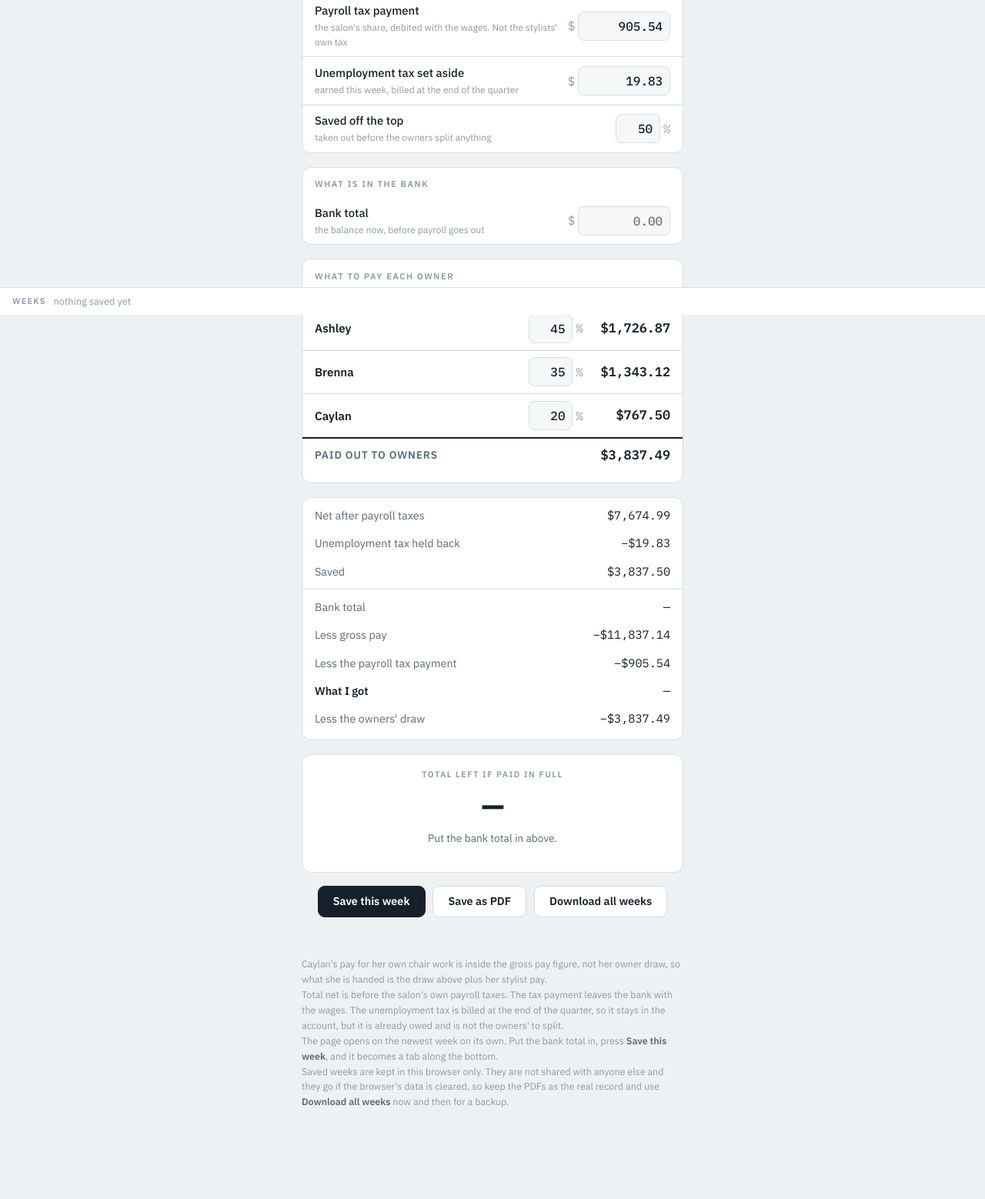
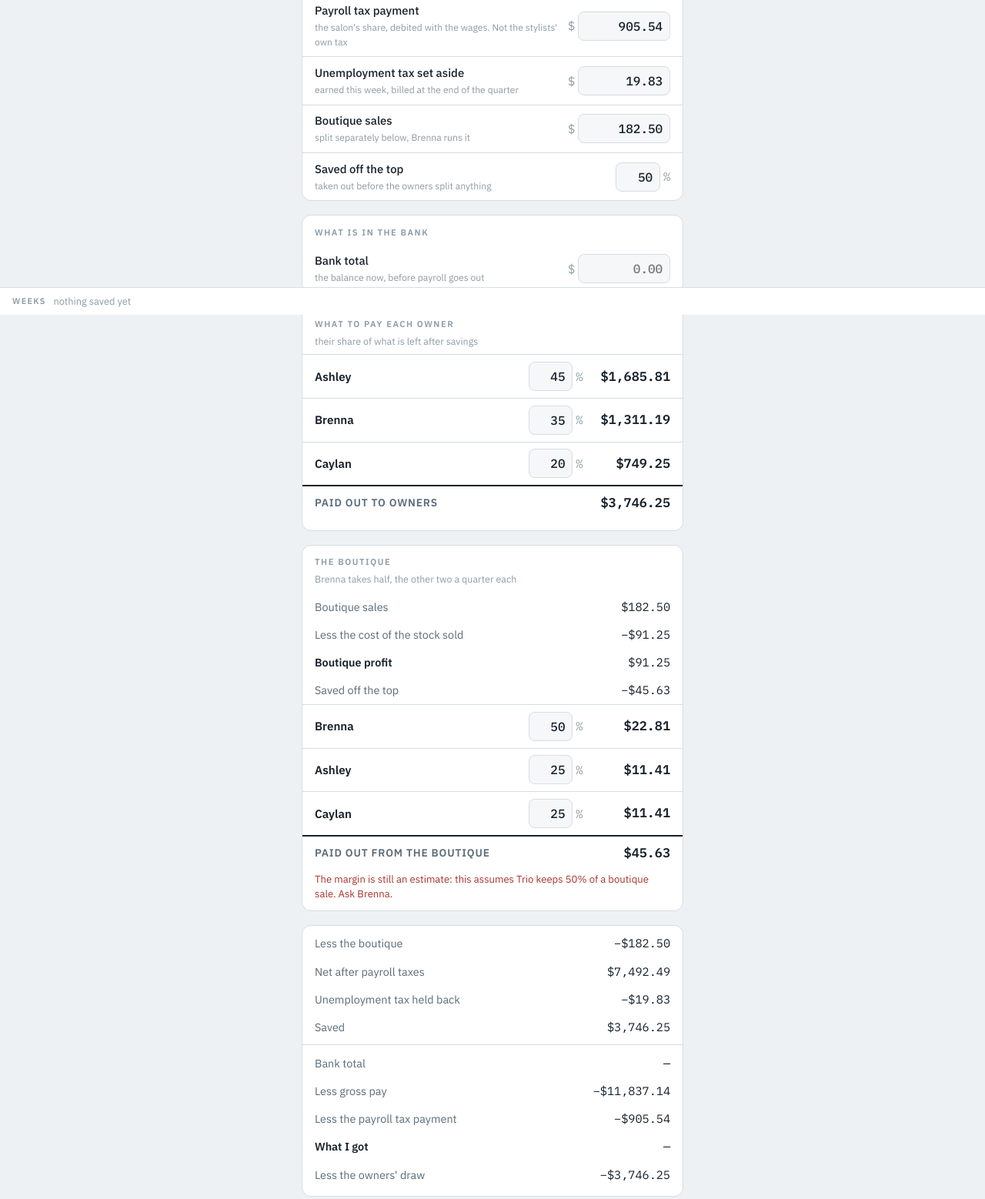
Before and after one commit to oakeemedia-spec/trio-cash-check, a plain HTML site: page index.html in a window 1280 px wide. Shown: the part 391-1949 px from the top of the page at 77% size. Before the commit the page ends 1921 px from the top, so only its background shows below. Drawn offline with Linux system fonts and the light colour scheme.

Commit message:
Boutique splits on its own, Brenna 50 / Ashley 25 / Caylan 25
It comes out of the salon pot first so the same sales are not divided
twice. Margin is still an estimate and the page says so.

Co-Authored-By: Claude Opus 5 <noreply@anthropic.com>

```diff
--- a/index.html
+++ b/index.html
@@ -169,6 +169,11 @@ footer b{color:var(--ink-soft);font-weight:600}
         <input id="uitax" type="text" inputmode="decimal" autocomplete="off"></span>
     </div>
     <div class="field">
+      <label for="bout">Boutique sales<span class="hint">split separately below, Brenna runs it</span></label>
+      <span class="box"><span class="cur">$</span>
+        <input id="bout" type="text" inputmode="decimal" autocomplete="off"></span>
+    </div>
+    <div class="field">
       <label for="saved">Saved off the top<span class="hint">taken out before the owners split anything</span></label>
       <span class="box"><input id="saved" class="pct" type="text" inputmode="decimal" value="50" autocomplete="off"><span class="cur">%</span></span>
     </div>
@@ -198,7 +203,27 @@ footer b{color:var(--ink-soft);font-weight:600}
     <p class="warn" id="pct-warn"></p>
   </div>
 
+  <div class="panel" id="bout-panel">
+    <h2>The boutique<span class="sub">Brenna takes half, the other two a quarter each</span></h2>
+    <div class="line"><span class="lab">Boutique sales</span><span class="val" id="b-sales">&mdash;</span></div>
+    <div class="line"><span class="lab">Less the cost of the stock sold</span><span class="val" id="b-cost">&mdash;</span></div>
+    <div class="line"><span class="lab"><b>Boutique profit</b></span><span class="val" id="b-profit">&mdash;</span></div>
+    <div class="line"><span class="lab">Saved off the top</span><span class="val" id="b-saved">&mdash;</span></div>
+    <div class="owner"><span class="nm">Brenna</span>
+      <span class="box"><input id="b-pct-brenna" class="pct" type="text" inputmode="decimal" value="50" autocomplete="off"><span class="cur">%</span></span>
+      <span class="pay" id="b-brenna">&mdash;</span></div>
+    <div class="owner"><span class="nm">Ashley</span>
+      <span class="box"><input id="b-pct-ashley" class="pct" type="text" inputmode="decimal" value="25" autocomplete="off"><span class="cur">%</span></span>
+      <span class="pay" id="b-ashley">&mdash;</span></div>
+    <div class="owner"><span class="nm">Caylan</span>
+      <span class="box"><input id="b-pct-caylan" class="pct" type="text" inputmode="decimal" value="25" autocomplete="off"><span class="cur">%</span></span>
+      <span class="pay" id="b-caylan">&mdash;</span></div>
+    <div class="owner tot"><span class="nm">Paid out from the boutique</span><span class="pay" id="b-total">&mdash;</span></div>
+    <p class="warn" id="b-warn"></p>
+  </div>
+
   <div class="panel sum">
+    <div class="line"><span class="lab">Less the boutique</span><span class="val" id="o-bout">&mdash;</span></div>
     <div class="line"><span class="lab">Net after payroll taxes</span><span class="val" id="o-after">&mdash;</span></div>
     <div class="line"><span class="lab">Unemployment tax held back</span><span class="val" id="o-ui">&mdash;</span></div>
     <div class="line"><span class="lab">Saved</span><span class="val" id="o-saved">&mdash;</span></div>
@@ -243,12 +268,15 @@ footer b{color:var(--ink-soft);font-weight:600}
   /* The Sunday job rewrites the next line every week and pushes it up, so the
      page is already showing last week before anyone types anything. Leave the
      markers alone - that is how the script finds the line. */
-  /*LATEST*/ var LATEST = { weekend: "2026-11-14", net: "8600.36", payroll: "11837.14", tax: "905.54", uitax: "19.83" }; /*ENDLATEST*/
+  /*LATEST*/ var LATEST = { weekend: "2026-11-14", net: "8600.36", payroll: "11837.14", tax: "905.54", uitax: "19.83", bout: "182.50", bmargin: "0.5", bconfirmed: "no" }; /*ENDLATEST*/
 
   var STORE = "trio-weeks";
-  var FIELDS = ["weekend","net","payroll","tax","uitax","saved","bank","p-ashley","p-brenna","p-caylan"];
+  var FIELDS = ["weekend","net","payroll","tax","uitax","bout","saved","bank","p-ashley","p-brenna","p-caylan",
+                "b-pct-brenna","b-pct-ashley","b-pct-caylan"];
   var el = {};
-  FIELDS.concat(["d-ashley","d-brenna","d-caylan","d-total","pct-warn","o-after","o-ui","o-saved","o-bank","o-tax",
+  FIELDS.concat(["d-ashley","d-brenna","d-caylan","d-total","pct-warn","o-after","o-ui","o-saved","o-bank","o-tax","o-bout",
+                 "b-sales","b-cost","b-profit","b-saved","b-brenna","b-ashley","b-caylan",
+                 "b-total","b-warn",
                  "o-pay","o-got","o-less","o-left","o-note","tabs","msg","stamp"])
         .forEach(function (k) { el[k] = document.getElementById(k); });
 
@@ -326,7 +354,11 @@ footer b{color:var(--ink-soft);font-weight:600}
     // quarterly, so it stays in the account, but it is already owed and so is
     // never part of what the owners divide.
     var tax = num(el.tax) || 0, ui = num(el.uitax) || 0;
-    var net = gross === null ? null : gross - tax - ui;
+    // The boutique is split 50/25/25, not 45/35/20, so it leaves the salon's
+    // pot before anything else happens to it. Left in, it gets divided twice.
+    var bout = num(el.bout) || 0;
+    var net = gross === null ? null : gross - bout - tax - ui;
+    boutique(bout);
     var savedPct = num(el.saved); if (savedPct === null) savedPct = 0;
     savedPct = Math.min(100, Math.max(0, savedPct)) / 100;
 
@@ -337,6 +369,7 @@ footer b{color:var(--ink-soft);font-weight:600}
       ? "" : "The owner shares add up to " + shareSum + "%, not 100%.";
 
     el["o-tax"].textContent = cash(-tax);
+    el["o-bout"].textContent = cash(-bout);
     el["o-ui"].textContent = cash(-ui);
     if (net === null) {
       ["d-ashley","d-brenna","d-caylan","d-total","o-saved","o-after"].forEach(function (k) { dash(el[k]); });
@@ -391,6 +424,34 @@ footer b{color:var(--ink-soft);font-weight:600}
       "prepared " + new Date().toLocaleDateString("en-US",
             { month: "long", day: "numeric", year: "numeric" });
   }
+  /* ---------- the boutique's own sum ---------- */
+  function boutique(sales) {
+    var margin = (LATEST.bmargin === undefined ? 0.5 : parseFloat(LATEST.bmargin));
+    if (!(margin >= 0 && margin <= 1)) margin = 0.5;
+    var profit = sales * margin, saved = profit * 0.5, pool = profit - saved;
+    el["b-sales"].textContent = cash(sales);
+    el["b-cost"].textContent = cash(-(sales - profit));
+    el["b-profit"].textContent = cash(profit);
+    el["b-saved"].textContent = cash(-saved);
+    var sh = { brenna: num(el["b-pct-brenna"]) || 0,
+               ashley: num(el["b-pct-ashley"]) || 0,
+               caylan: num(el["b-pct-caylan"]) || 0 };
+    var sum = sh.brenna + sh.ashley + sh.caylan, paid = 0;
+    ["brenna","ashley","caylan"].forEach(function (n) {
+      var v = Math.round(pool * (sh[n] / 100) * 100) / 100;
+      paid += v;
+      el["b-" + n].textContent = cash(v);
+    });
+    el["b-total"].textContent = cash(paid);
+    var msgs = [];
+    if (Math.abs(sum - 100) > 0.01) msgs.push("The boutique shares add up to " + sum + "%, not 100%.");
+    if (LATEST.bconfirmed !== "yes") {
+      msgs.push("The margin is still an estimate: this assumes Trio keeps " +
+                Math.round(margin * 100) + "% of a boutique sale. Ask Brenna.");
+    }
+    el["b-warn"].textContent = msgs.join(" ");
+  }
+
   function say(t) { el.msg.textContent = t; setTimeout(function () { el.msg.textContent = ""; }, 3500); }
 
   /* ---------- buttons ---------- */
@@ -409,12 +470,12 @@ footer b{color:var(--ink-soft);font-weight:600}
   document.getElementById("csv").addEventListener("click", function () {
     var all = readAll(), weeks = Object.keys(all).sort();
     if (!weeks.length) { say("Nothing saved yet."); return; }
-    var head = ["Week ending","Total net","Gross pay","Payroll tax payment","Unemployment set aside","Saved %","Bank total",
+    var head = ["Week ending","Total net","Gross pay","Payroll tax payment","Unemployment set aside","Boutique sales","Saved %","Bank total",
                 "Ashley %","Brenna %","Caylan %"];
     var rows = [head.join(",")];
     weeks.forEach(function (w) {
       var r = all[w];
-      rows.push([w, r.net, r.payroll, r.tax, r.uitax, r.saved, r.bank,
+      rows.push([w, r.net, r.payroll, r.tax, r.uitax, r.bout, r.saved, r.bank,
                  r["p-ashley"], r["p-brenna"], r["p-caylan"]]
                 .map(function (v) { return '"' + String(v === undefined ? "" : v) + '"'; }).join(","));
     });
@@ -444,6 +505,7 @@ footer b{color:var(--ink-soft);font-weight:600}
     el.payroll.value = LATEST.payroll;
     el.tax.value = LATEST.tax || "";
     el.uitax.value = LATEST.uitax || "";
+    el.bout.value = LATEST.bout || "";
     el.bank.value = "";
   } else if (!newest) {
     el.weekend.value = lastSaturday();
```
